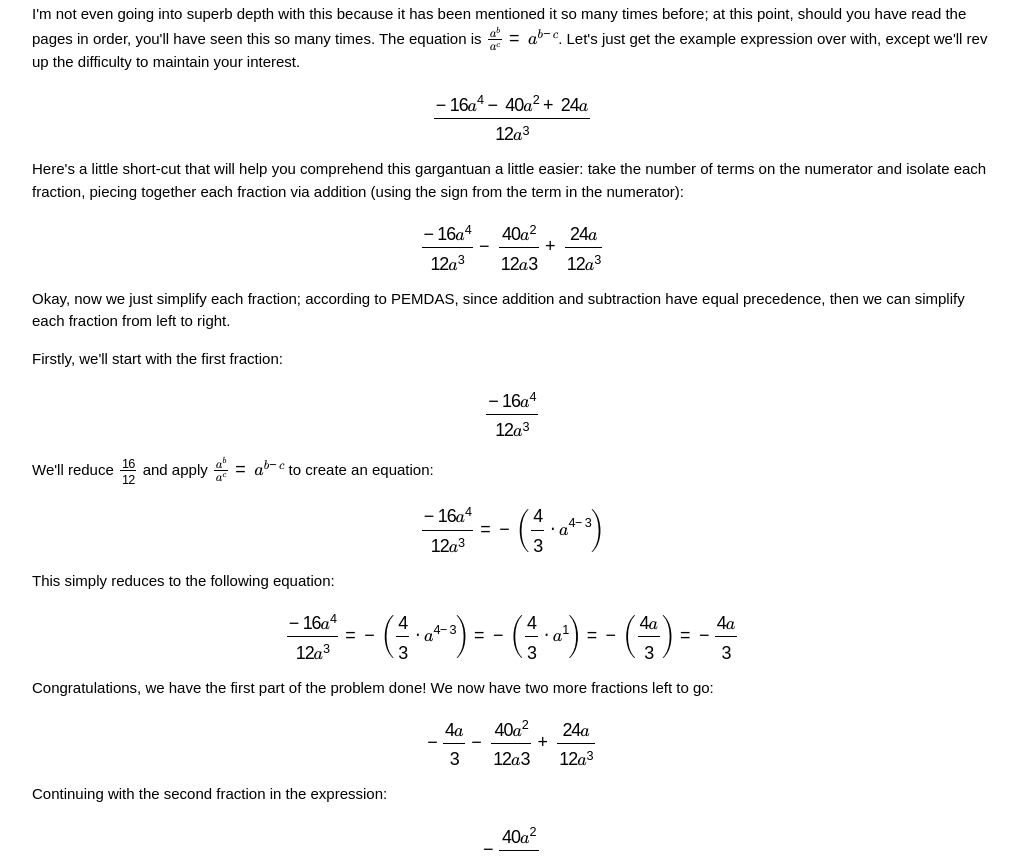
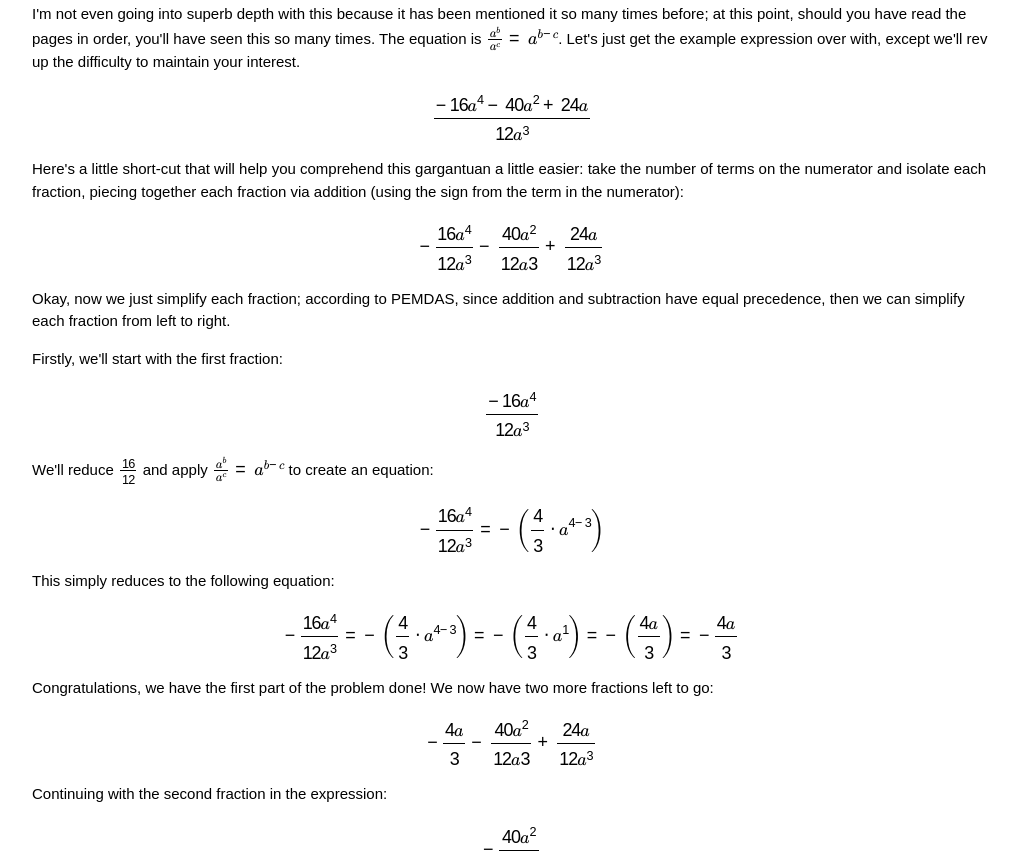
Before and after one commit to Mystifi/mystifi.github.io, a plain HTML site: page exponents/exponent-operations-same-base.html in a window 1280 px wide. Shown: the part 651-1510 px from the top of the page, without its empty margins (128-1145 px from the left). Drawn offline with nearby package versions, Linux system fonts and the light colour scheme; some packages are replaced by stand-ins of ours; a web font is replaced by a local one.

Commit message:
Amend the placement of the negative sign on a few fractions.

```diff
--- a/exponents/exponent-operations-same-base.html
+++ b/exponents/exponent-operations-same-base.html
@@ -40,13 +40,13 @@
       order, you'll have seen this so many times. The equation is \(\frac{a^b}{a^c} = a^{b-c}\). Let's just get the example expression over with, except
       we'll rev up the difficulty to maintain your interest. $$\frac{-16a^4-40a^2+24a}{12a^3}$$ Here's a little short-cut that will help you comprehend
       this gargantuan a little easier: take the number of terms on the numerator and isolate each fraction, piecing together each fraction via addition (using the
-      sign from the term in the numerator): $$\frac{-16a^4}{12a^3}-\frac{40a^2}{12a3}+\frac{24a}{12a^3}$$ Okay, now we just simplify each fraction; according
+      sign from the term in the numerator): $$-\frac{16a^4}{12a^3}-\frac{40a^2}{12a3}+\frac{24a}{12a^3}$$ Okay, now we just simplify each fraction; according
       to PEMDAS, since addition and subtraction have equal precedence, then we can simplify each fraction from left to right.
     </p>
     <p>
       Firstly, we'll start with the first fraction: $$\frac{-16a^4}{12a^3}$$ We'll reduce \(\frac{16}{12}\) and apply \(\frac{a^b}{a^c} = a^{b-c}\) to create an equation:
-      $$\frac{-16a^4}{12a^3} = -\left(\frac{4}{3}\cdot a^{4-3}\right)$$ This simply reduces to the following equation:
-      $$\frac{-16a^4}{12a^3} = -\left(\frac{4}{3}\cdot a^{4-3}\right) = -\left(\frac{4}{3}\cdot a^1\right) = -\left(\frac{4a}{3}\right) = -\frac{4a}{3}$$
+      $$-\frac{16a^4}{12a^3} = -\left(\frac{4}{3}\cdot a^{4-3}\right)$$ This simply reduces to the following equation:
+      $$-\frac{16a^4}{12a^3} = -\left(\frac{4}{3}\cdot a^{4-3}\right) = -\left(\frac{4}{3}\cdot a^1\right) = -\left(\frac{4a}{3}\right) = -\frac{4a}{3}$$
       Congratulations, we have the first part of the problem done! We now have two more fractions left to go: $$-\frac{4a}{3}-\frac{40a^2}{12a3}+\frac{24a}{12a^3}$$
     </p>
     <p>
```
